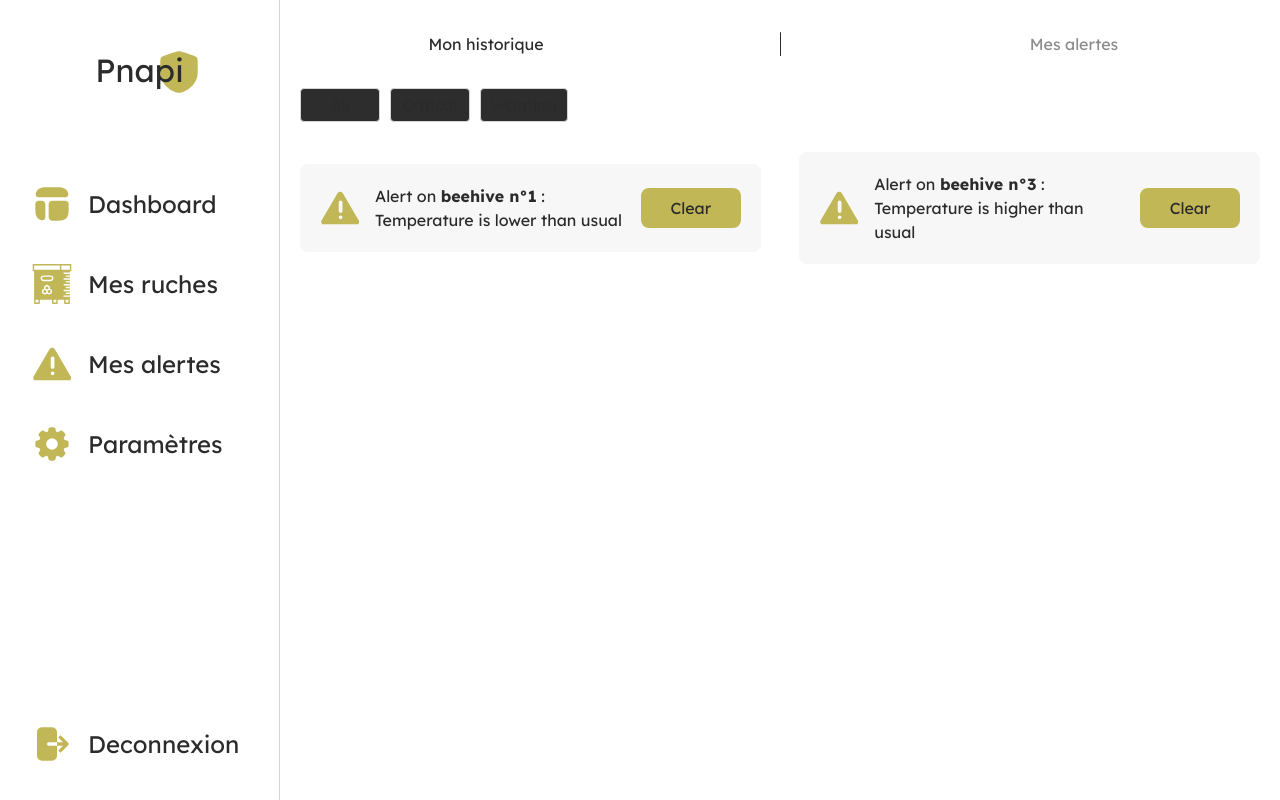
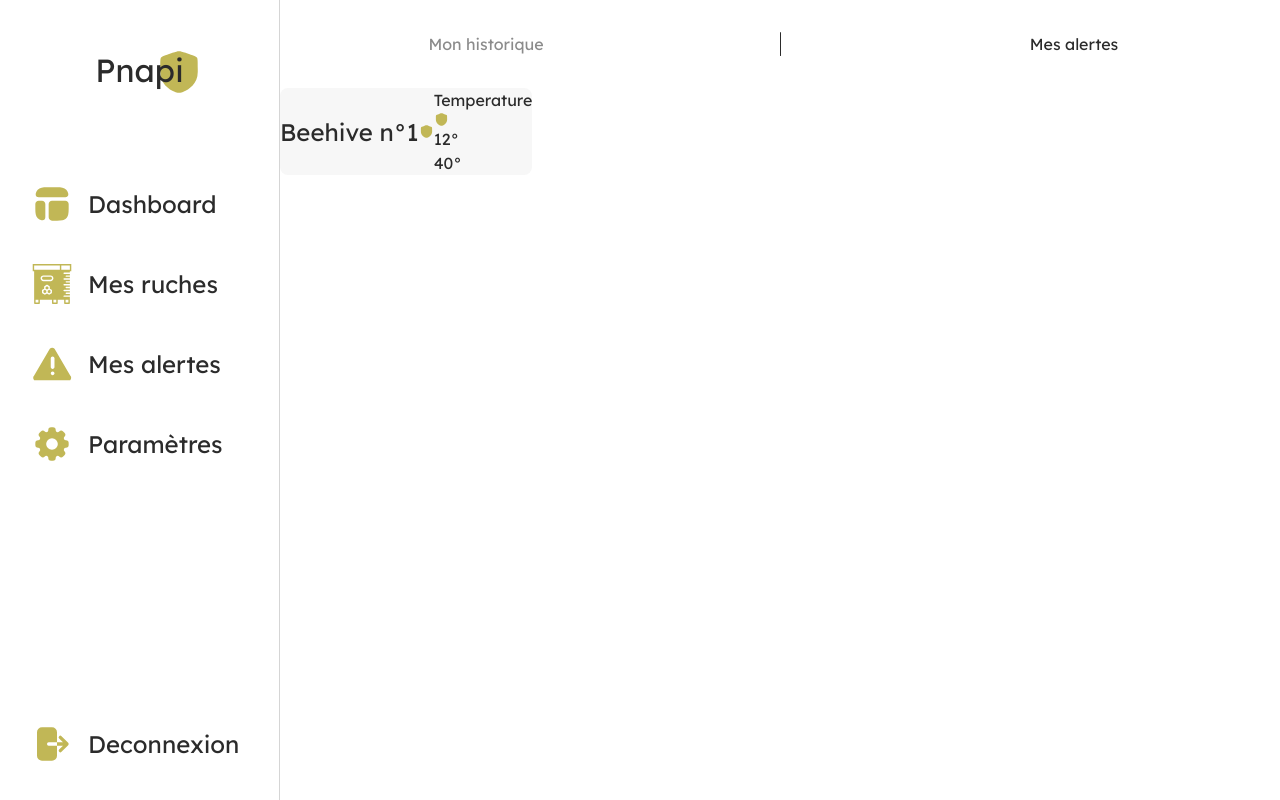
Before and after one commit to BeeGuard/web, a Next.js app: page /beekeeper/alerts in a window 1280 px wide. Built offline with nearby package versions, Linux system fonts and the light colour scheme.

Commit message:
fix light mode for alerts buttons

```diff
--- /dev/null
+++ b/src/app/beekeeper/alerts/alert.css
@@ -0,0 +1,13 @@
+.beehive-alert {
+    background-color: rgb(var(--card-background-primary));
+    border-radius: 8px;
+
+    display: flex;
+    flex-direction: row;
+    justify-content: center;
+    align-items: center;
+
+    .beehive-alert-name{
+        font-size: var(--size-subtitle);
+    }
+}
--- /dev/null
+++ b/src/app/beekeeper/alerts/alert.tsx
@@ -0,0 +1,31 @@
+import Image from "next/image";
+import './alert.css';
+
+export default function Alert() {
+    return (
+        <div className={'flex '}>
+            <div className={'beehive-alert'}>
+                <p className={'beehive-alert-name'}>Beehive n°1</p>
+                <Image
+                    src={'/shield.svg'}
+                    alt={'shield'}
+                    width={15}
+                    height={15}
+                />
+
+                <div>
+                    <p>Temperature</p>
+                    <Image
+                        src={'/shield.svg'}
+                        alt={'shield'}
+                        width={15}
+                        height={15}
+                    />
+                    <p>12°</p>
+                    <div></div>
+                    <p>40°</p>
+                </div>
+            </div>
+        </div>
+    )
+}
--- /dev/null
+++ b/src/app/beekeeper/alerts/history.tsx
@@ -0,0 +1,38 @@
+import LightButton from "@/app/ui/light-button/light-button";
+import Image from "next/image";
+import Button from "@/app/ui/button/button";
+
+export default function History() {
+
+    return (
+        <div className={'history'}>
+            <div className={'buttons-filter'}>
+                <LightButton type={'button'} value={'All'}/>
+                <LightButton type={'button'} value={'Critical'}/>
+                <LightButton type={'button'} value={'Warning'}/>
+            </div>
+            <div className={'list-alerts'}>
+                <div className={'alert'}>
+                    <Image
+                        src={'/alert.svg'}
+                        alt={'alert'}
+                        width={40}
+                        height={40}
+                    />
+                    <p>Alert on <b>beehive n°1</b> : Temperature is lower than usual</p>
+                    <Button value={'Clear'} type={'button'}/>
+                </div>
+                <div className={'alert'}>
+                    <Image
+                        src={'/alert.svg'}
+                        alt={'alert'}
+                        width={40}
+                        height={40}
+                    />
+                    <p>Alert on <b>beehive n°3</b> : Temperature is higher than usual</p>
+                    <Button value={'Clear'} type={'button'}/>
+                </div>
+            </div>
+        </div>
+    )
+}
--- a/src/app/beekeeper/alerts/page.tsx
+++ b/src/app/beekeeper/alerts/page.tsx
@@ -1,13 +1,12 @@
 'use client'
 
 import {useState} from "react";
-import Button from "@/app/ui/button/button";
-import Image from "next/image";
-import LightButton from "@/app/ui/light-button/light-button";
+import History from "@/app/beekeeper/alerts/history";
+import Alert from "@/app/beekeeper/alerts/alert";
 import './page.css';
 
 export default function Dashboard() {
-    const [currentIndex, setCurrentIndex] = useState(0)
+    const [currentIndex, setCurrentIndex] = useState(1)
 
     return (
         <main className={'alerts'}>
@@ -21,38 +20,10 @@ export default function Dashboard() {
                 </div>
             </div>
             {currentIndex === 0 &&
-                <div className={'history'}>
-                    <div className={'buttons-filter'}>
-                        <LightButton type={'button'} value={'All'}/>
-                        <LightButton type={'button'} value={'Critical'}/>
-                        <LightButton type={'button'} value={'Warning'}/>
-                    </div>
-                    <div className={'list-alerts'}>
-                        <div className={'alert'}>
-                            <Image
-                                src={'/alert.svg'}
-                                alt={'alert'}
-                                width={40}
-                                height={40}
-                            />
-                            <p>Alert on <b>beehive n°1</b> : Temperature is lower than usual</p>
-                            <Button value={'Clear'} type={'button'}/>
-                        </div>
-                        <div className={'alert'}>
-                            <Image
-                                src={'/alert.svg'}
-                                alt={'alert'}
-                                width={40}
-                                height={40}
-                            />
-                            <p>Alert on <b>beehive n°3</b> : Temperature is higher than usual</p>
-                            <Button value={'Clear'} type={'button'}/>
-                        </div>
-                    </div>
-                </div>
+                <History/>
             }
             {currentIndex === 1 &&
-                <h1>Hello custom alert</h1>
+                <Alert/>
             }
         </main>
     )
--- a/src/app/globals.css
+++ b/src/app/globals.css
@@ -19,7 +19,7 @@
 
   --icon-filter: invert(80%);
 
-  --light-button-background: 45, 45, 45;
+  --light-button-background: 210, 210, 210;
 }
 
 @media (prefers-color-scheme: dark) {
```
